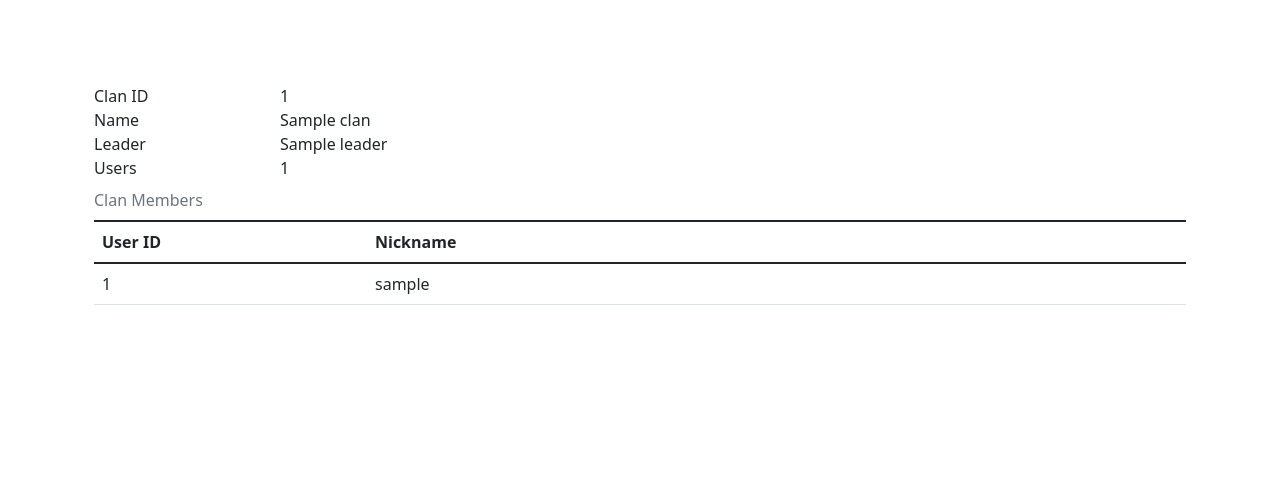
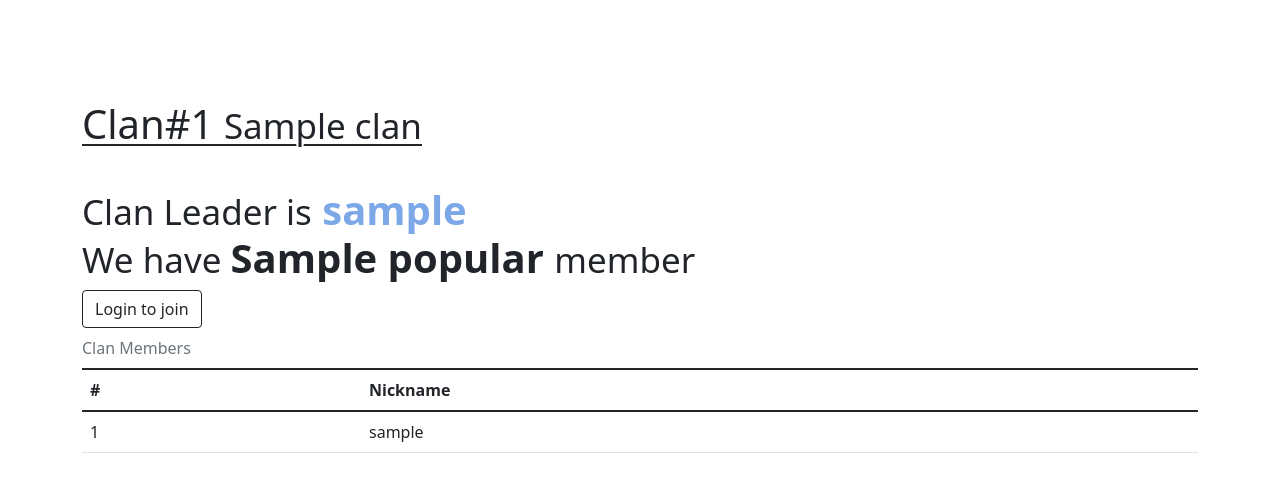
Before and after one commit to wbjeon2k/CSE421DB, a Flask app: template web/templates/clanDetail.html in a window 1280 px wide. Shown: the part 56-548 px from the top of the page. Run offline with Flask 2, Linux system fonts and the light colour scheme; the template is opened without the code that fills it: most values are stand-ins (such as "Sample title", 1, 10 or a date in 2020); parts of the project's set-up code (start-up, migrations or seed data) failed here and were passed over; some libraries are stand-ins or nearby versions.

Commit message:
Fix join/secession button work

```diff
--- a/web/templates/clanDetail.html
+++ b/web/templates/clanDetail.html
@@ -1,61 +1,55 @@
 {% extends 'base.html' %}
 
+{% block css %}
+{{ super() }}
+<link rel="stylesheet" href="{{ url_for('static', filename='css/tablelist.css') }}">
+<link rel="stylesheet" href="{{ url_for('static', filename='css/clans.css') }}">
+{% endblock %}
+
 {% block content %}
-<div class="container"> <!-- 컨텐츠 내부 채워넣어야함 -->
-    <div class="row">
-        <div class="col-2">
-            Clan ID
+<div class="page-title-group">
+    <h1 class="page-title">
+        Clan#{{ clan['clan_id']}}
+        <small>{{ clan['name'] }}</small>
+    </h1>
 </div>
-        <div class="col">
-            {{clan['clanID']}} <!-- Dictionary for test -->
-        </div>
-    </div>
-    <div class="row">
-      <div class="col-2">
-        Name
-      </div>
-      <div class="col">
-        {{clan['name']}}
-      </div>
-    </div>
-    <div class="row">
-      <div class="col-2">
-        Leader
-      </div>
-      <div class="col">
-        {{clan['leader']}} <!-- clan['leader']에 리더의 닉네임을 넣는게 나을거 같아요-->
-      </div>
-    </div>
-    <div class="row">
-      <div class="col-2">
-        Users
-      </div>
-      <div class="col">
-        {{members|length}}
-      </div>
-    </div>
-
-    {% if session.get('user') and session['user'].get('clanID') == clan['clanID'] %}
-    <a href="secession/" class="btn btn-primary">Secession</a>
-    {% elif session.get('user') and session['user'].get('clanID') == None %}
-    <a href="join/" class="btn btn-primary">Join</a>
+<h1>
+    <small>Clan Leader is</small>
+    <strong class="rainbow-text">{{ clan['leader']['nickname'] }}</strong><br>
+    <small>We have </small> <strong>{{ clan['popular'] }}</strong> <small>member{% if clan['popular'] > 1 %}s{% endif %}</small>
+</h1>
+{% if not session.get('user') %} {# need login to join #}
+  <a href="/login/" class="btn btn-outline-dark action-btn">Login to join</a>
+{% elif not session['user'].get('clanID') %} {# user has not clan -> can join, cannot secession #}
+  <a href="/clans/{{ clan['clan_id'] }}/join/" class="btn btn-dark action-btn">Join</a>
+{% elif session['user']['service_user_id'] == clan['leader_id'] %} {# logged in user is leader of this clan -> cannot join, cannot secession #}
+  <a href="#" class="btn btn-outline-secondary action-btn disabled" disabled>You are the party leader; cannot secession</a>
+{% elif session['user']['clanID'] == clan['clan_id'] %} {# already joined -> cannot join, can secession #}
+  <a href="/clans/{{ clan['clan_id'] }}/secession/" class="btn btn-outline-danger action-btn">Secession</a>
 {% endif %}
 
 <table class="table table-hover caption-top">
   <caption>Clan Members</caption>
     <thead>
       <tr>
-            <th scope="col">User ID</th>
+        <th scope="col">#</th>
         <th scope="col">Nickname</th>
       </tr>
     </thead>
     <tbody>
         {% for member in members %}
-            <tr onclick = "location.href = '/users/{{member['userID']}}/'">
-              <td class="col-3"> {{member['userID']}}</td>
+        <tr class="table-link-item" onclick="onClickUser({{ member['service_user_id'] }});">
+          <td class="col-3"> {{member['service_user_id']}}</td>
           <td class="col-9">{{member['nickname']}}</td>
         {% endfor %}
     </tbody>
   </table>
-</div>
 {% endblock content %}
+
+{% block script %}
+<script>
+  const onClickUser = (userID) => {
+    location.href = '/users/' + userID + '/';
+  }
+</script>
+{% endblock %}
```
Lines whose indentation alone changed are shown as unchanged.
